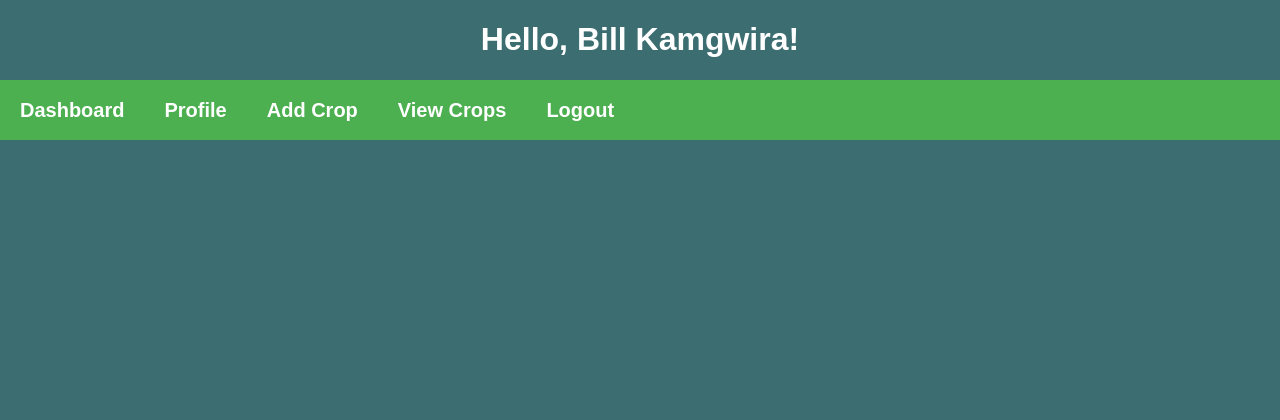
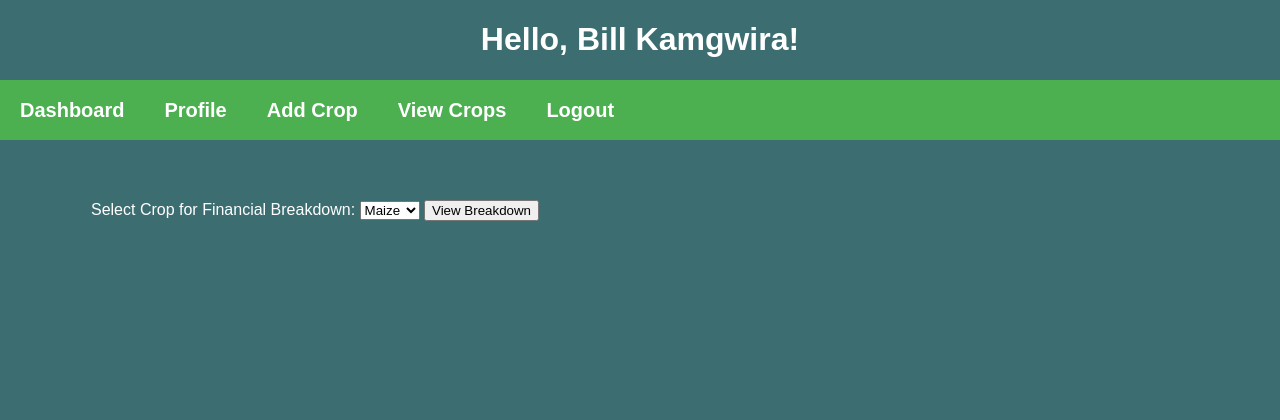
Before and after one commit to Bill-Kamgwira/GrowTrack, a Flask app: page /dashboard in a window 1280 px wide. Shown: the top 420 px of the page. Run offline with Flask 3, Linux system fonts and the light colour scheme; a user stored in the database is signed in; some libraries are stand-ins or nearby versions.

Commit message:
Finalized Data Visualization

```diff
--- a/main.py
+++ b/main.py
@@ -13,6 +13,8 @@
 from datetime import datetime, date
 from collections import defaultdict
 from bokeh.models import DatetimeTickFormatter, ColumnDataSource, DataRange1d
+from math import pi
+from bokeh.transform import cumsum
 
 
 
@@ -161,7 +163,7 @@
     return redirect(url_for('login'))
 
 # Dashboard Route
-@app.route('/dashboard')
+@app.route('/dashboard', methods=['GET', 'POST'])
 @login_required
 def dashboard():
 
@@ -322,6 +324,87 @@
     # Add a line of best fit if needed (Optional)
     p_scatter.line(x='fertilizer', y='yield_qty', source=source, line_width=2, color='red')
 
+    # Fetch irrigation and yield data from the database
+    datair = db.session.query(CropManagement, YieldData).join(YieldData, CropManagement.crop_id == YieldData.crop_id).all()
+
+    # Prepare lists for irrigation amount and yield quantity
+    irrigation_amounts = []
+    yield_quantities = []
+
+    for record in datair:
+        if record.CropManagement.irrigation_amount and record.YieldData.quantity:
+            irrigation_amounts.append(record.CropManagement.irrigation_amount)
+            yield_quantities.append(record.YieldData.quantity)
+
+    # Create ColumnDataSource
+    source = ColumnDataSource(data=dict(irrigation=irrigation_amounts, yield_qty=yield_quantities))
+
+    # Create scatter plot figure for Irrigation vs Yield
+    p_scatter_irr = figure(title='Irrigation Amount vs Yield Quantity',
+                        x_axis_label='Irrigation Amount',
+                        y_axis_label='Yield Quantity',
+                        height=400, width=800)
+
+    # Add scatter plot points
+    p_scatter_irr.scatter(x='irrigation', y='yield_qty', source=source, size=10, color='blue', alpha=0.6)
+
+    # Add a line of best fit if needed (Optional)
+    p_scatter_irr.line(x='irrigation', y='yield_qty', source=source, line_width=2, color='green')
+
+
+
+    # Get the list of crops specific to the logged-in user
+    user_crops = db.session.query(Crop).filter(Crop.user_id == current_user.id).all()
+
+    # Default crop_id to display initially (could be the first crop or a specific crop)
+    selected_crop_id = user_crops[0].id if user_crops else None  # Default to the first crop for this user, if available
+
+    # If a crop is selected through the form, update the selected_crop_id
+    if request.method == 'POST':
+        selected_crop_id = int(request.form.get('crop_id'))
+
+    # Fetch financial data for the selected crop by joining with Crop (to access user_id)
+    if selected_crop_id:
+        financial_data = db.session.query(FinancialData).join(Crop).filter(
+            FinancialData.crop_id == selected_crop_id,
+            Crop.user_id == current_user.id  # Ensure it belongs to the current user
+        ).first()
+    else:
+        financial_data = None
+
+    # Prepare data for the pie chart
+    if financial_data:
+        seed_cost = financial_data.seed_cost or 0
+        fertilizer_cost = financial_data.fertilizer_cost or 0
+        labor_cost = financial_data.labor_cost or 0
+        equipment_cost = financial_data.equipment_cost or 0
+        pesticide_cost = financial_data.pesticide_cost or 0
+
+        total_cost = seed_cost + fertilizer_cost + labor_cost + equipment_cost + pesticide_cost
+        cost_data = {
+            'category': ['Seed Cost', 'Fertilizer Cost', 'Labor Cost', 'Equipment Cost', 'Pesticide Cost'],
+            'value': [seed_cost, fertilizer_cost, labor_cost, equipment_cost, pesticide_cost]
+        }
+
+        cost_data['angle'] = [v / total_cost * 2 * pi for v in cost_data['value']]
+        cost_data['color'] = ['#fdae61', '#d73027', '#1a9850', '#91bfdb', '#fee08b']
+
+        source = ColumnDataSource(data=cost_data)
+
+        p_pie = figure(height=400, width=400, title=f"Cost Breakdown for {financial_data.crop.name}", toolbar_location=None, tools="hover", tooltips="@category: @value", x_range=(-0.5, 1))
+        p_pie.wedge(x=0, y=1, radius=0.4, start_angle=cumsum('angle', include_zero=True), end_angle=cumsum('angle'), line_color="white", fill_color='color', legend_field='category', source=source)
+
+        p_pie.axis.visible = False
+        p_pie.grid.visible = False
+        p_pie.legend.location = "top_left"
+    else:
+        p_pie = figure(height=400, width=400, title="No Financial Data Available for Selected Crop")
+
+    pie_script, pie_div = components(p_pie)
+
+    # Generate components for embedding the chart
+    scatter_irr_script, scatter_irr_div = components(p_scatter_irr)
+
     # Generate components for embedding the chart
     scatter_script, scatter_div = components(p_scatter)
 
@@ -337,7 +420,8 @@
 
     return render_template('dashboard.html', script=script, div=div, yscript=yscript, ydiv=ydiv, fert_script = fert_script,
                            fert_div = fert_div, irr_script = irr_script, irr_div = irr_div, scatter_script= scatter_script,
-                            scatter_div = scatter_div )
+                            scatter_div = scatter_div, scatter_irr_script = scatter_irr_script, scatter_irr_div = scatter_irr_div,
+                            pie_script = pie_script, pie_div = pie_div, crops = user_crops)
 
 # Route for User to view profile
 @app.route('/profile')
--- a/templates/dashboard.html
+++ b/templates/dashboard.html
@@ -60,11 +60,40 @@
 
             </div>
 
-            <div id="chart-container"></div>
+            <div id="chart-container">
 
 
                 {{ scatter_div | safe }}
                 {{ scatter_script | safe }}
+
+
+            </div>
+
+            <div id="chart-container">
+
+
+                {{ scatter_irr_div | safe }}
+                {{ scatter_irr_script | safe }}
+
+
+            </div>
+
+            <div id="chart-container">
+
+
+            <form method="POST" action="{{ url_for('dashboard') }}">
+                <label for="crop-select">Select Crop for Financial Breakdown:</label>
+                <select name="crop_id" id="crop-select">
+                    {% for crop in crops %}
+                    <option value="{{ crop.id }}">{{ crop.name }}</option>
+                    {% endfor %}
+                </select>
+                <button type="submit">View Breakdown</button>
+            </form>
+
+            <!-- Include the pie chart -->
+            {{ pie_div|safe }}
+            {{ pie_script|safe }}
 
 
             </div>
```
